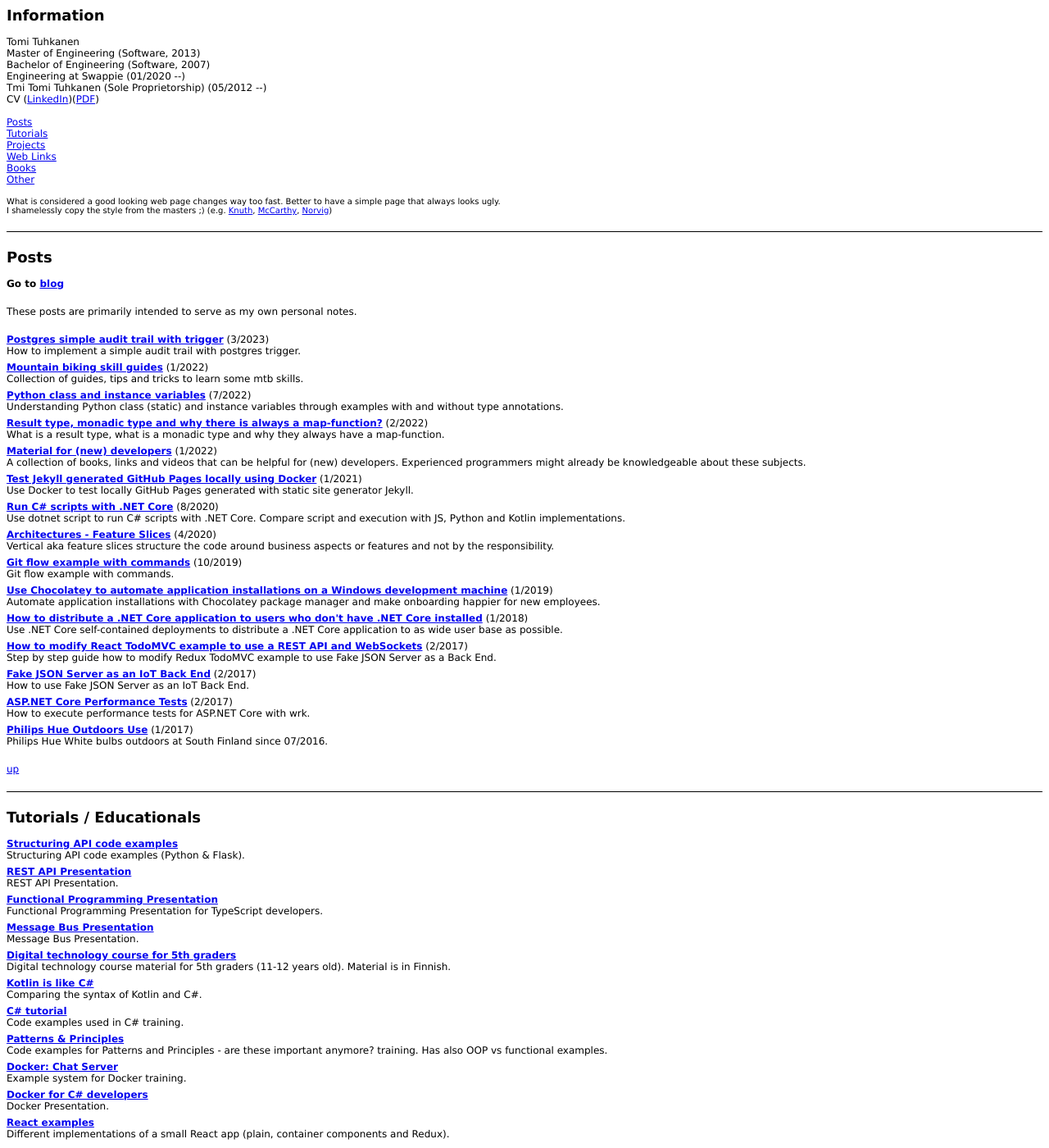
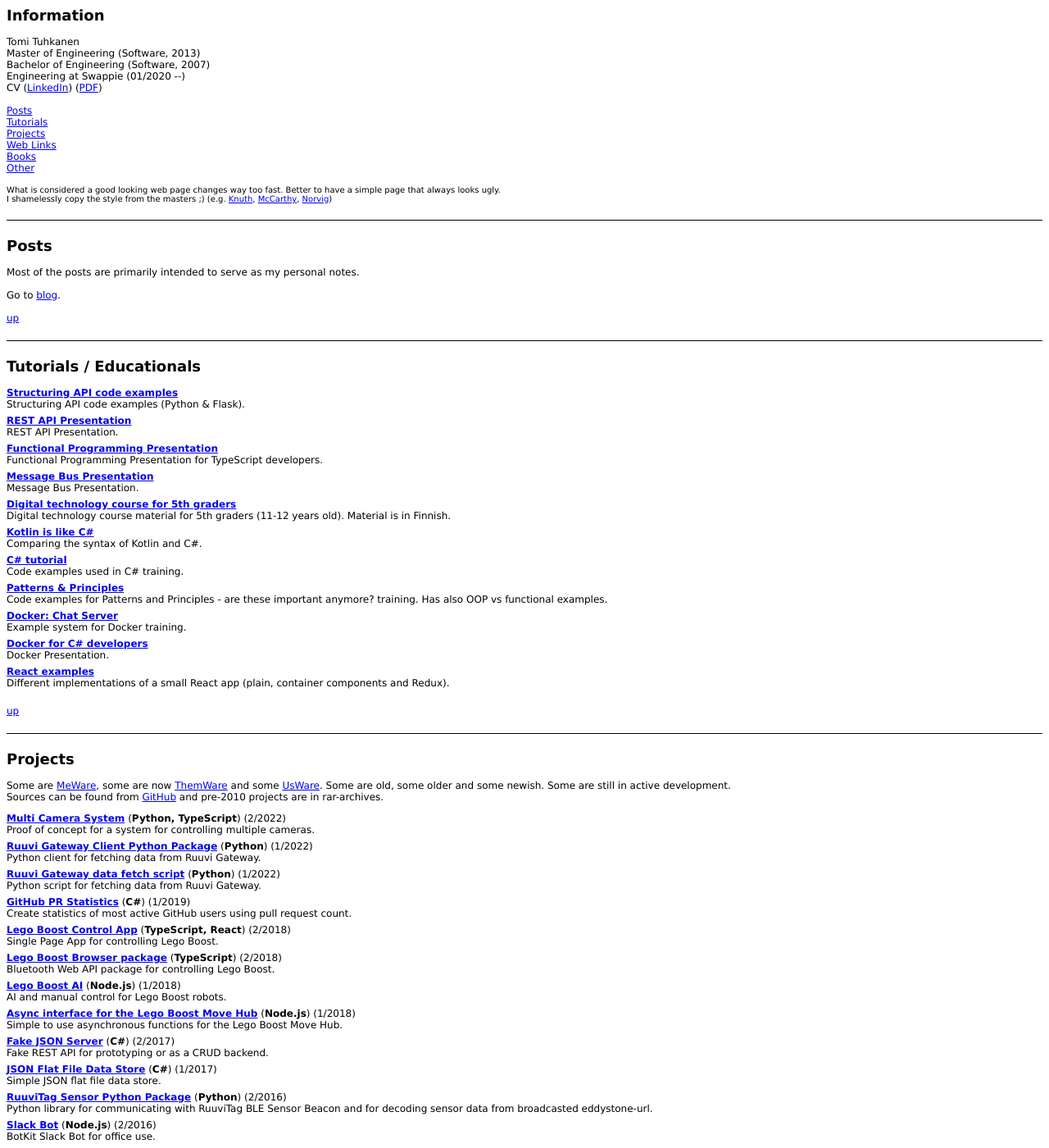
Before and after one commit to ttu/ttu.github.io, a Jekyll site: the page index.html, which Jekyll copies as it is, in a window 1280 px wide and 1400 px high. Shown: the whole window at 82% size. Built offline with Jekyll 4.4.1, drawn with Linux system fonts in a browser that asks for light colours.

Commit message:
Remove tmi, blog list and update CV

```diff
--- a/index.html
+++ b/index.html
@@ -59,8 +59,7 @@
 		Master of Engineering (Software, 2013)<br/>
 		Bachelor of Engineering (Software, 2007)<br/>
 		Engineering at Swappie (01/2020 --)<br/>
-		Tmi Tomi Tuhkanen (Sole Proprietorship) (05/2012 --)<br/>
-		CV (<a href="https://www.linkedin.com/in/tomitu/">LinkedIn</a>)(<a href="CV.pdf">PDF</a>)<br/>
+		CV (<a href="https://www.linkedin.com/in/tomitu/">LinkedIn</a>) (<a href="CV.pdf">PDF</a>)<br/>
 		<br/>
 
 		<a href="#posts">Posts</a><br/>
@@ -85,91 +84,14 @@
 		<a name="posts"/>
 		<h2>Posts</h2>
 
-		<div class="ownDev">
-			Go to <a href="/blog/">blog</a>
+		<div>
+			Most of the posts are primarily intended to serve as my personal notes.
 		</div>
 		<br/>
 
-		<div class="ownDev">
-			These posts are primarily intended to serve as my own personal notes.
+		<div>
+			Go to <a href="/blog/">blog</a>.
 		</div>
-		<br/>
-
-		<div class="ownDev">
-			<a href="/postgres-simple-audit-trail/">Postgres simple audit trail with trigger</a> (3/2023)<br/>
-			How to implement a simple audit trail with postgres trigger.
-		</div>
-
-		<div class="ownDev">
-			<a href="/mtb-bike-skill-guides/">Mountain biking skill guides</a> (1/2022)<br/>
-			Collection of guides, tips and tricks to learn some mtb skills.
-		</div>
-
-		<div class="ownDev">
-			<a href="/python-class-instance-variables/">Python class and instance variables</a> (7/2022)<br/>
-			Understanding Python class (static) and instance variables through examples with and without type annotations.
-		</div>
-
-		<div class="ownDev">
-			<a href="/result-type-monadic-map/">Result type, monadic type and why there is always a map-function?</a> (2/2022)<br/>
-			What is a result type, what is a monadic type and why they always have a map-function.
-		</div>
-
-		<div class="ownDev">
-			<a href="/material-for-new-developers/">Material for (new) developers</a> (1/2022)<br/>
-			A collection of books, links and videos that can be helpful for (new) developers. Experienced programmers might already be knowledgeable about these subjects.
-		</div>
-
-		<div class="ownDev">
-			<a href="/test-gh-pages-jekyll-docker/">Test Jekyll generated GitHub Pages locally using Docker</a> (1/2021)<br/>
-			Use Docker to test locally GitHub Pages generated with static site generator Jekyll.
-		</div>
-
-		<div class="ownDev">
-			<a href="/dotnet-script/">Run C# scripts with .NET Core</a> (8/2020)<br/>
-			Use dotnet script to run C# scripts with .NET Core. Compare script and execution with JS, Python and Kotlin implementations.
-		</div>
-
-		<div class="ownDev">
-			<a href="/architecture-feature-slices/">Architectures - Feature Slices</a> (4/2020)<br/>
-			Vertical aka feature slices structure the code around business aspects or features and not by the responsibility.
-		</div>
-
-		<div class="ownDev">
-			<a href="/git-flow-example/">Git flow example with commands</a> (10/2019)<br/>
-			Git flow example with commands.
-		</div>
-
-		<div class="ownDev">
-			<a href="/use-chocolatey-to-install-apps-windows-dev-machine/">Use Chocolatey to automate application installations on a Windows development machine</a> (1/2019)<br/>
-			Automate application installations with Chocolatey package manager and make onboarding happier for new employees.
-		</div>
-
-		<div class="ownDev">
-			<a href="/dotnet-core-self-contained-deployments/">How to distribute a .NET Core application to users who don't have .NET Core installed</a> (1/2018)<br/>
-			Use .NET Core self-contained deployments to distribute a .NET Core application to as wide user base as possible.
-		</div>
-
-		<div class="ownDev">
-			<a href="/redux-todomvc-with-rest-api/">How to modify React TodoMVC example to use a REST API and WebSockets</a> (2/2017)<br/>
-			Step by step guide how to modify Redux TodoMVC example to use Fake JSON Server as a Back End.
-		</div>
-
-		<div class="ownDev">
-			<a href="/fake-json-server-iot-be/">Fake JSON Server as an IoT Back End</a> (2/2017)<br/>
-			How to use Fake JSON Server as an IoT Back End.
-		</div>
-
-		<div class="ownDev">
-			<a href="/aspnet-core-performance-tests-wrk/">ASP.NET Core Performance Tests</a> (2/2017)<br/>
-			How to execute performance tests for ASP.NET Core with wrk.
-		</div>
-
-		<div class="ownDev">
-			<a href="/philips-hue-outdoors-use/">Philips Hue Outdoors Use</a> (1/2017)<br/>
-			Philips Hue White bulbs outdoors at South Finland since 07/2016.
-		</div>
-
 		<br/>
 
 		<a href="#up">up</a>
```
Also changed, not shown: 1 other file.
